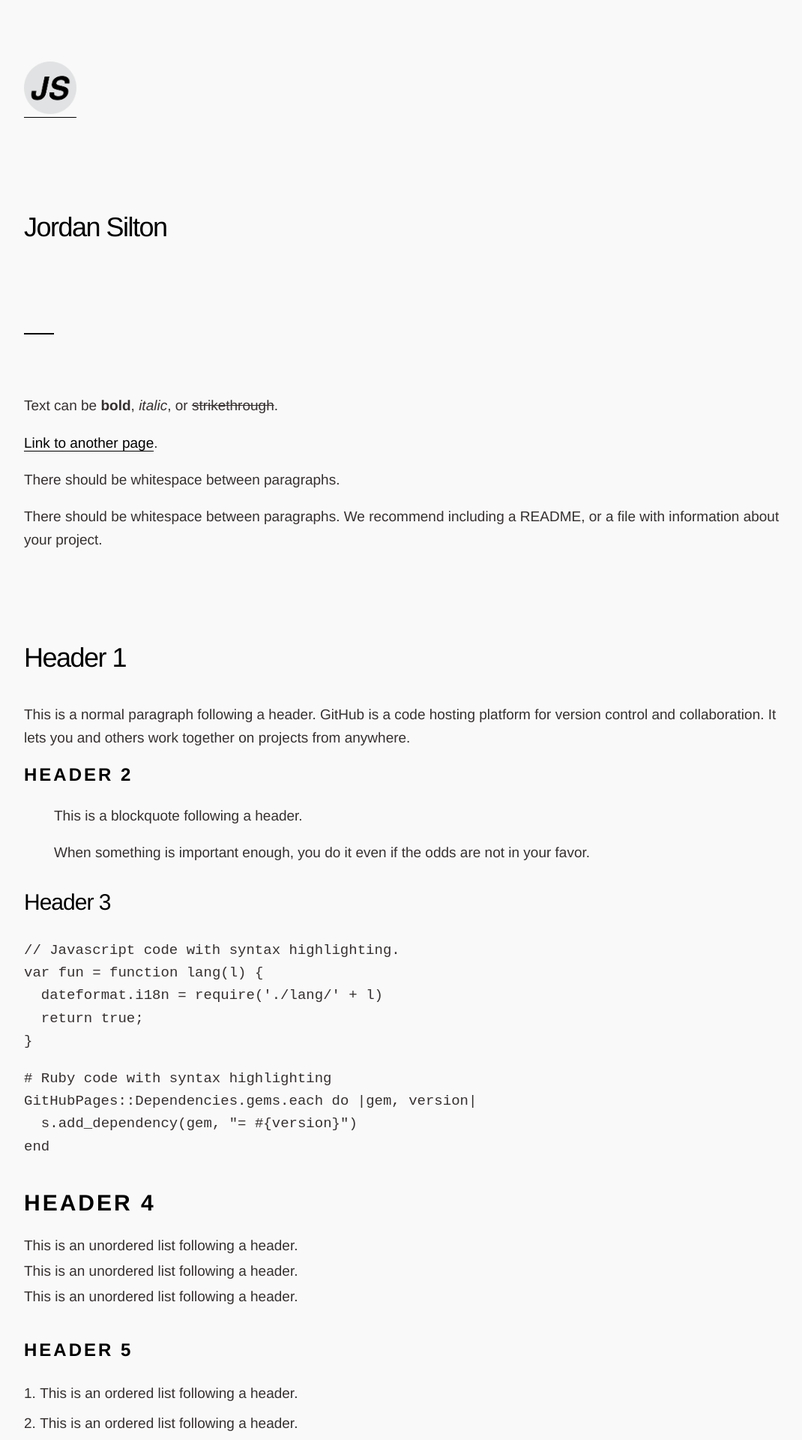
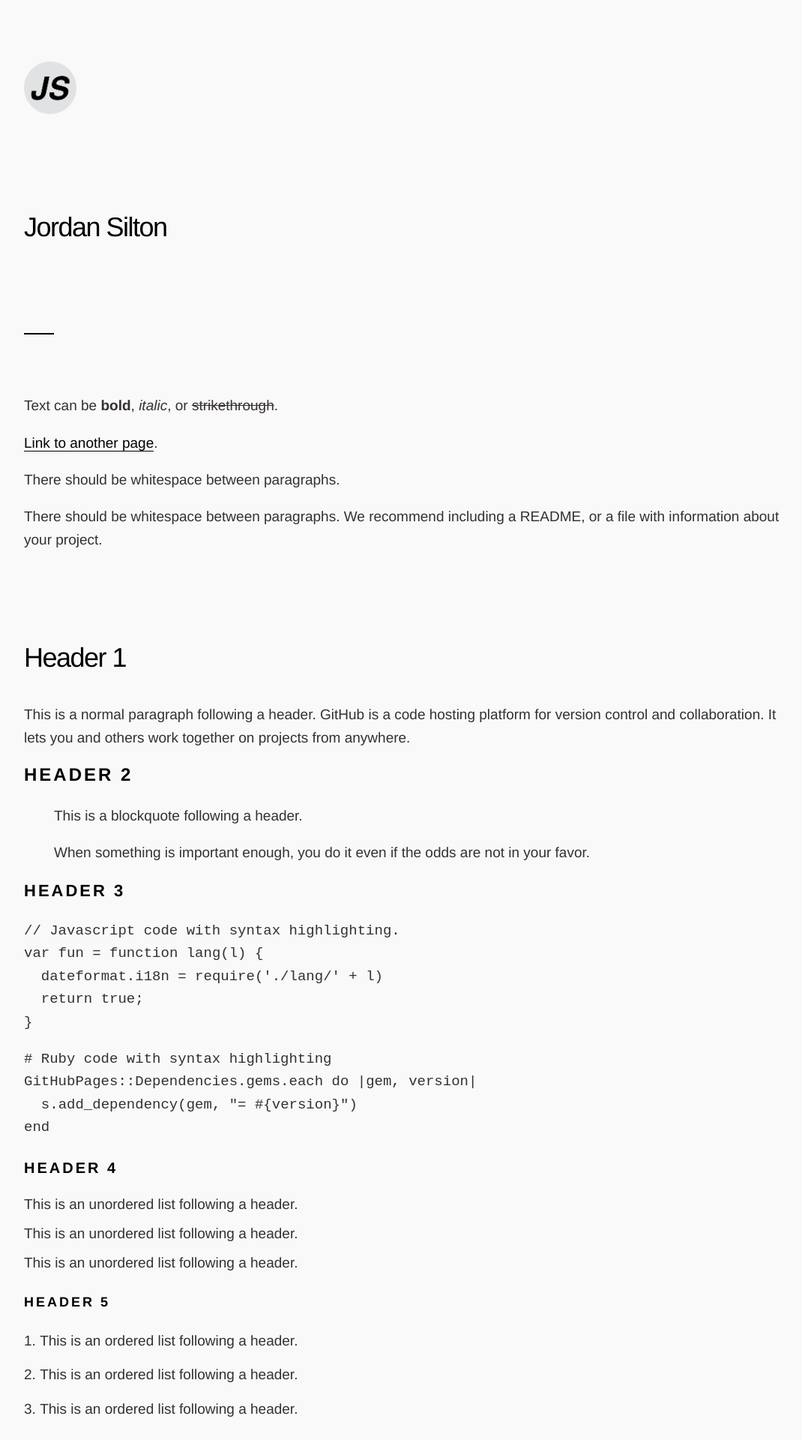
Before and after one commit to jsilton/jsilton.github.io, a Jekyll site: the page built from README.md, in a window 1280 px wide. Shown: the top 1920 px of the page at 75% size, without its empty margins (98-1168 px from the left). Built offline with Jekyll 4.4.1, drawn with Linux system fonts in a browser that asks for light colours.

Commit message:
Update h3 styles and fix logo bottom border

```diff
--- a/_layouts/default.html
+++ b/_layouts/default.html
@@ -13,8 +13,8 @@
 	</head>
 	<body>
 		<div class="container">
-			<div class="row">
-				<a class="logo" href="/">
+			<div class="row logo">
+				<a href="/">
 					<img src="/images/logo.png" alt="Jordan Silton Logo" />
 				</a>
 			</div>
--- a/css/main.scss
+++ b/css/main.scss
@@ -189,37 +189,25 @@ h1 {
   line-height: 1.1;
 }
 
-h3 {
-  font-weight: 500;
-  font-family: Helvetica, Arial, sans-serif;
-  color:#000;
-  letter-spacing:-.05rem;
-  font-size: 2.4rem;
-  line-height: 1.3;
-}
-
-h2, h4, h5, h6 {
+h2, h3, h4, h5, h6 {
   margin-bottom: 2.5rem;
   font-weight: 700;
   font-family: Helvetica, Arial, sans-serif;
   color:#000;
   text-transform: uppercase;
   letter-spacing:.3rem;
+  line-height: 1.2;
 }
 
-h2 { font-size: 2.4rem; line-height: 1.2;}
-h4 { font-size: 2.4rem; line-height: 1.35;}
-h5 { font-size: 1.8rem; line-height: 1.5;}
-h6 { font-size: 1.5rem; line-height: 1.6;}
+h2 { font-size: 2.4rem; }
+h3 { font-size: 2.2rem; }
+h4 { font-size: 2.0rem; }
+h5 { font-size: 1.8rem; }
+h6 { font-size: 1.6rem; }
 
 /* Larger than phablet */
 @media (min-width: 550px) {
   h1 { font-size: 3.6rem; line-height: 1.2;}
-  h2 { font-size: 2.4rem; }
-  h3 { font-size: 3.0rem; letter-spacing: -.1rem;}
-  h4 { font-size: 3.0rem; }
-  h5 { font-size: 2.4rem; }
-  h6 { font-size: 1.5rem; }
 }
 
 /* Links */
@@ -249,7 +237,7 @@ ol {
   margin-top: 0;
 }
 li {
-  margin-bottom: 1rem;
+  margin-bottom: 1.5rem;
 }
 
 ul ul,
```
